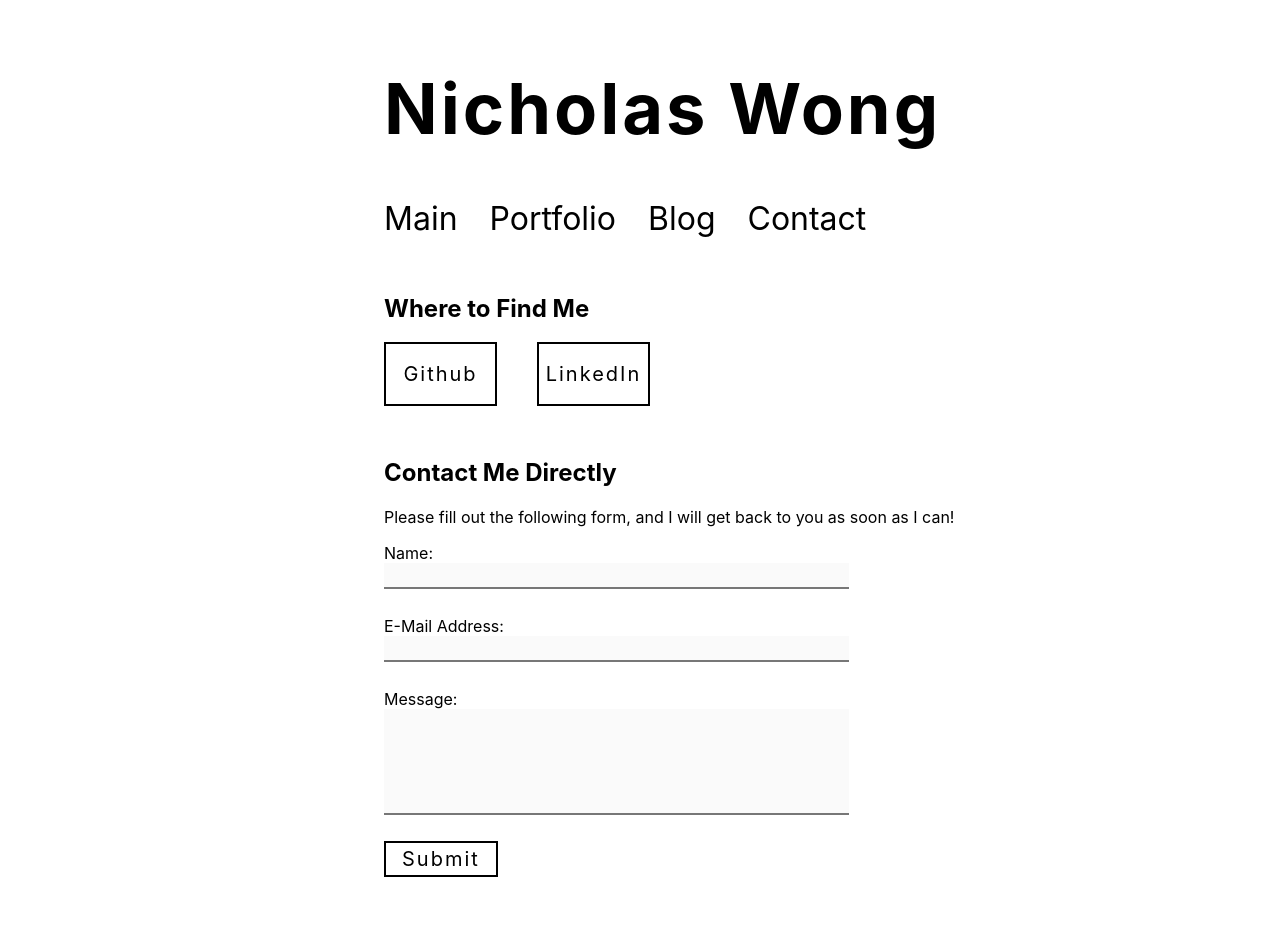
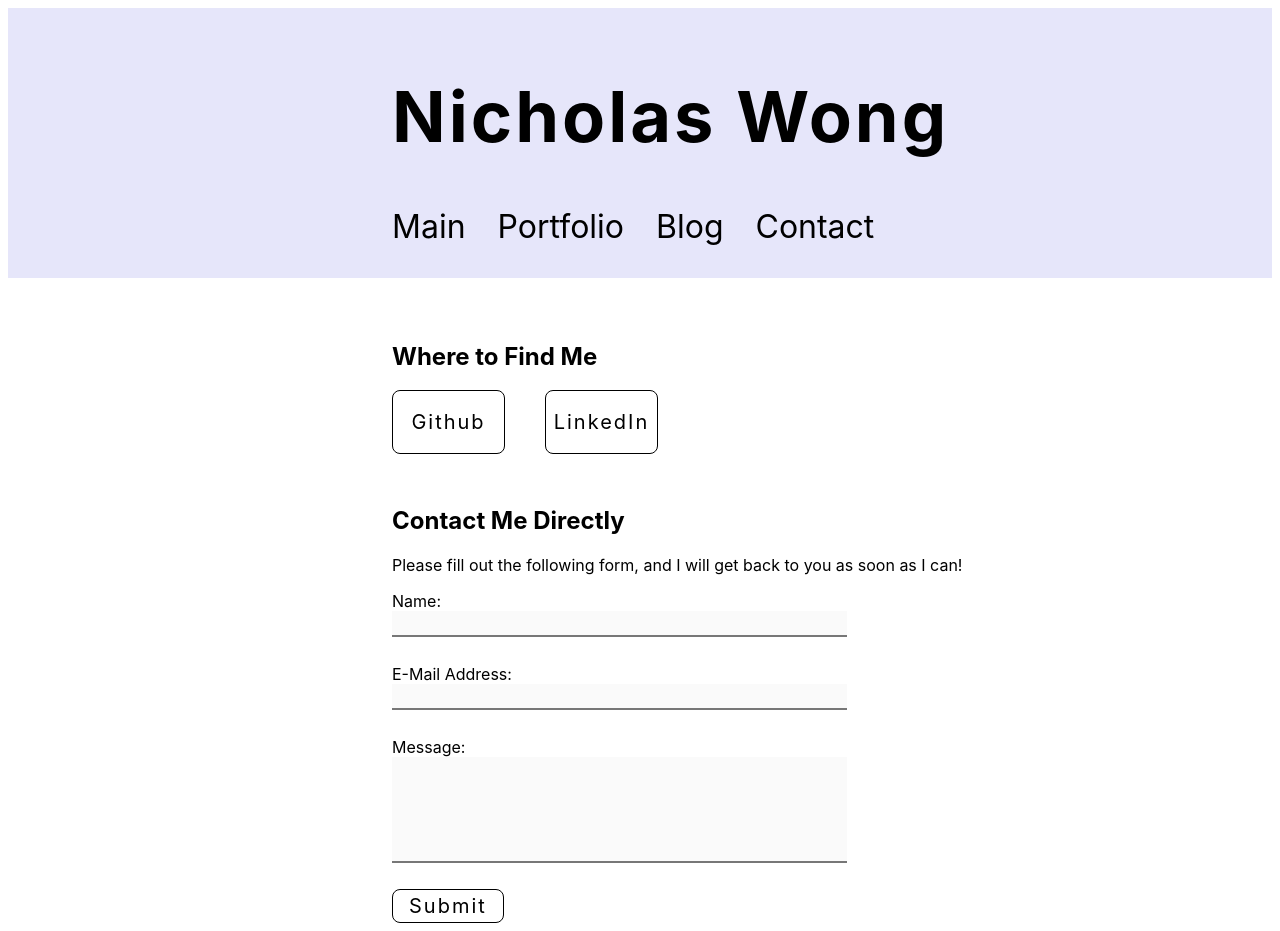
Before and after one commit to tginick/blag, a React (Create React App) app: page /contactme in a window 1280 px wide. Before the commit the page ends 885 px from the top, so only its background shows below. Built offline with nearby package versions, Linux system fonts and the light colour scheme; a web font is replaced by a local one.

Commit message:
more styling

```diff
--- a/src/style/App.css
+++ b/src/style/App.css
@@ -1,3 +1,13 @@
+.App-Header {
+  padding-left: 30vw;
+  padding-top: 1.5vw;
+  padding-right: 10vw;
+  padding-bottom: 2em;
+  background-color: lavender;
+}
+
 .App-Content {
-  margin-top: 7vh;
+  margin-left: 30vw;
+  margin-right: 10vw;
+  margin-top: 8vh;
 }
--- a/src/style/Form.css
+++ b/src/style/Form.css
@@ -27,7 +27,8 @@ textarea {
 
 button[type=submit].BasicButton {
     background-color: transparent;
-    border: 2px solid black;
+    border: 1px solid black;
+    border-radius: 8px;
     cursor: pointer;
     padding-top: 4px;
     padding-bottom: 4px;
@@ -38,3 +39,8 @@ button[type=submit].BasicButton {
     font-size: 1.25rem;
     letter-spacing: 2px;
 }
+
+button[type=submit].BasicButton:active {
+    background-color: black;
+    color: white;
+}
--- a/src/style/LinkButton.css
+++ b/src/style/LinkButton.css
@@ -1,13 +1,9 @@
-
-button[type=submit].BasicButton:active {
-    background-color: black;
-    color: white;
-}
 
 button.LinkButton {
     width: 113px;
     height: 64px;
-    border: 2px solid black;
+    border: 1px solid black;
+    border-radius: 8px;
     background-color: transparent;
     font-family: inherit;
     font-size: 1.25rem;
@@ -16,3 +12,8 @@ button.LinkButton {
     cursor: pointer;
     margin-right: 2em;
 }
+
+button.LinkButton:active {
+    background-color: black;
+    color: white;
+}
--- a/src/style/index.css
+++ b/src/style/index.css
@@ -1,7 +1,5 @@
 body {
-  margin-left: 30vw;
-  margin-top: 1.5vw;
-  margin-right: 10vw;
+
   font-family: 'Muli', -apple-system, BlinkMacSystemFont, 'Segoe UI', 'Roboto', 'Oxygen',
     'Ubuntu', 'Cantarell', 'Fira Sans', 'Droid Sans', 'Helvetica Neue',
     sans-serif;
```
